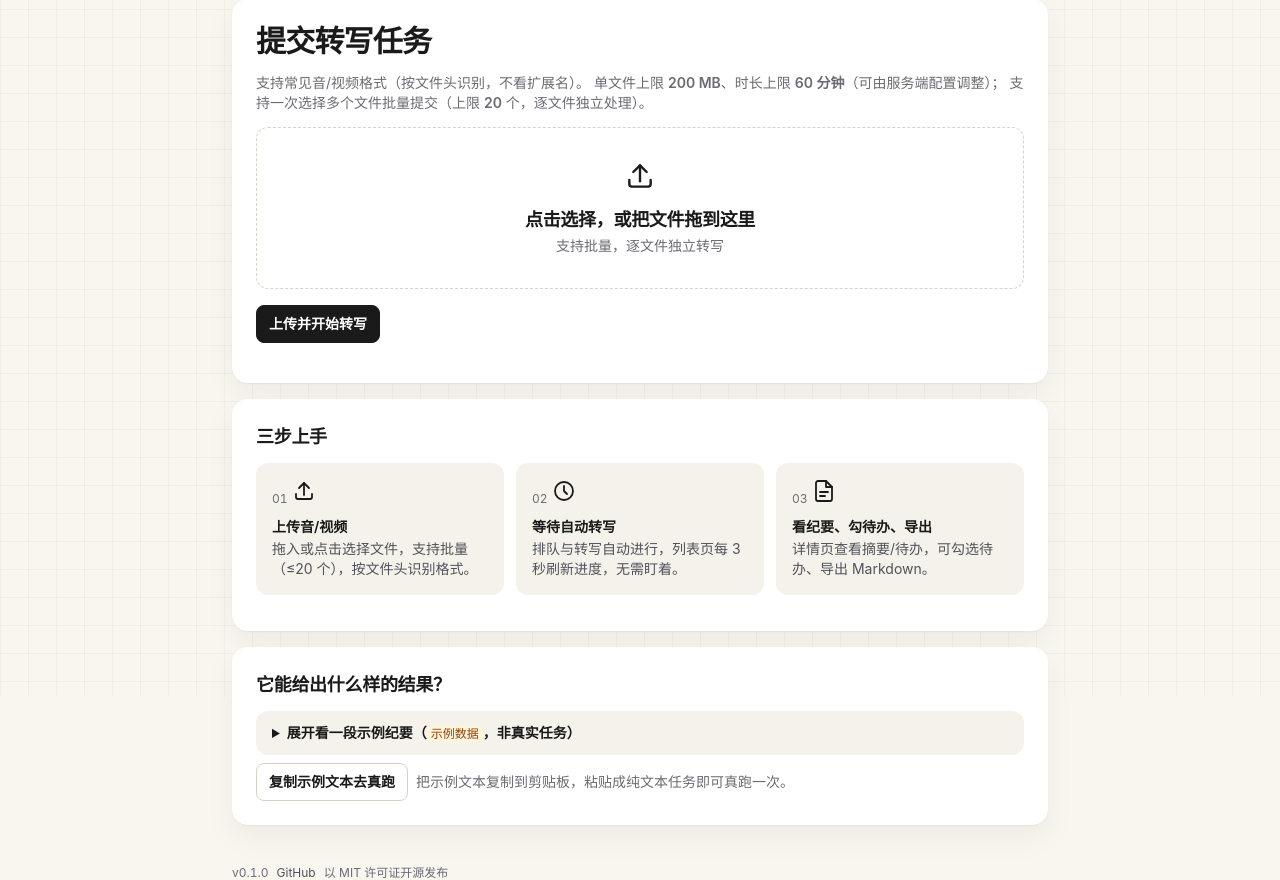
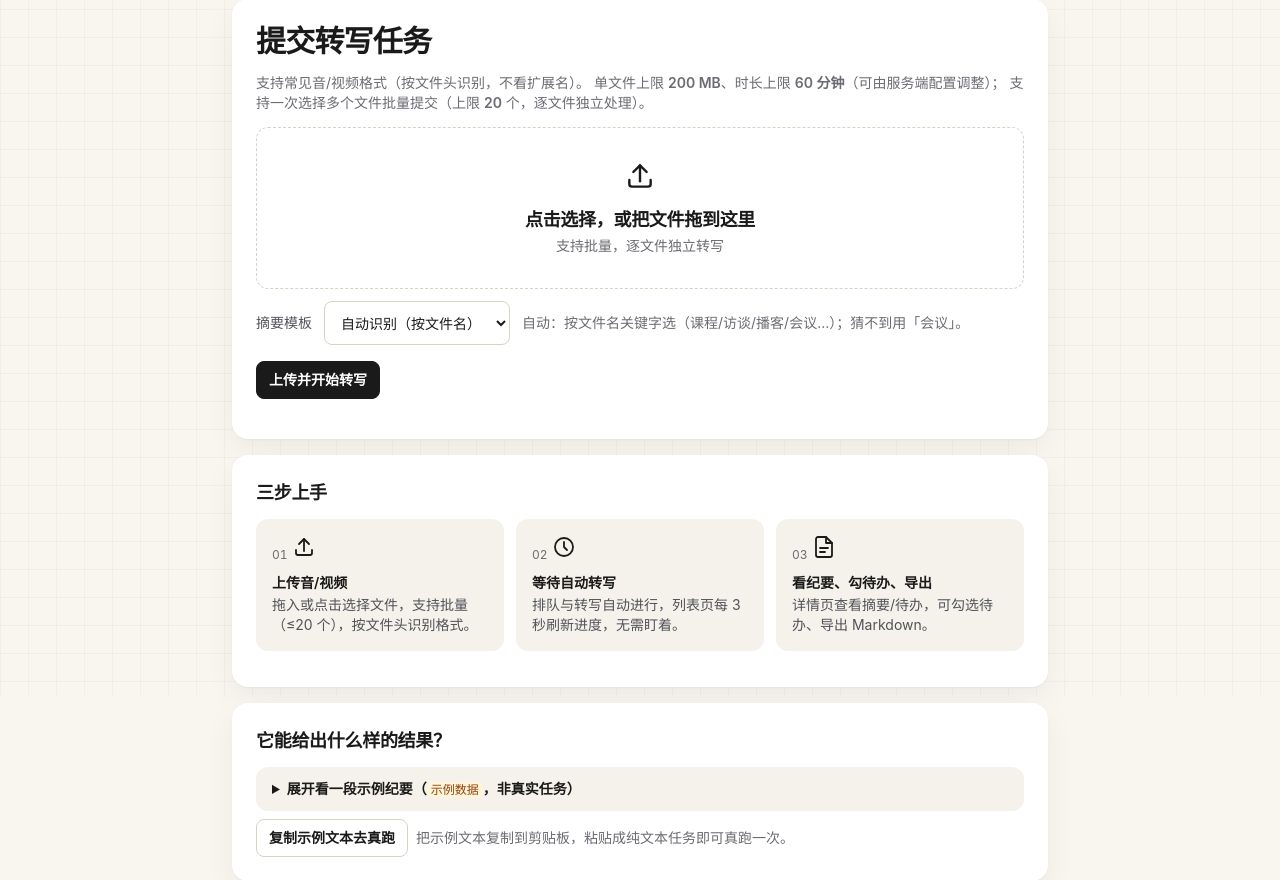
Before and after one commit to plus-Liang/meeting-notes, a web app: page /index.html in a window 1280 px wide. Shown: the part 103-983 px from the top of the page. Run offline with its HTML, style and script files only (its server is not run), Linux system fonts and the light colour scheme; data that the repository does not hold is empty; some of the project's set-up classes (security, data sources, template engines, error pages and the like) are left out, and stand-ins take their place; database files in the repository are not loaded.

Commit message:
feat(T4.22): 上传页模板选择器（D-119，纯前端把已有能力摆出来） - index.html 上传区与提交按钮之间加摘要模板选择：value='' 自动识别按文件名（默认选中，不传 template 字段后端行为一字不变）/meeting 会议/course 课程/interview 访谈/podcast 播客/shortvideo 短视频，旁挂 hint（自动按文件名关键字选、猜不到用会议）；提交两分支都补：单文件 form.append('template',v) 批量 batchForm.append('template',v) 仅当 v 非空（后端 T3.9 起就支持 template，网页此前从未传过→用户实际只能用默认 meeting），提交成功后保留当前选择（clearSelection 只清文件不清模板，连续上传同类不重选）；style.css 加 .tpl-pick 8 行最小样式（复用 --sp/--fs/--border/--surface/--ink token：横向 flex+flex-wrap、select 与输入框同观感边框/圆角/内边距/背景/字色、:focus-visible 焦点环、hint min-width 200px 窄屏整体换行、select min-height 44px 点按区足够）；不做模板预览/自定义提示词（T7.15）/不改后端契约/DB/不新增请求；0 配额 Playwright route 拦截三例断言全过：默认自动识别请求体无 template 字段、选课程单文件 template=course、选播客 2 文件批量 template=podcast；1280/390 溢出均 0、console/pageerror 0、键盘 Tab+方向键可改值、提交成功后选择保留；maintainability 0/0 exit 0；证据 D:/new/artifacts/T4.22/workbuddy/

```diff
--- a/app/src/main/resources/static/index.html
+++ b/app/src/main/resources/static/index.html
@@ -31,6 +31,18 @@
       <p class="drop-hint" id="dropHint">支持批量，逐文件独立转写</p>
       <input type="file" id="file" multiple style="display:none">
       <ul id="fileList" class="file-list" hidden></ul>
+    </div>
+    <div class="tpl-pick">
+      <label for="templateSelect">摘要模板</label>
+      <select id="templateSelect">
+        <option value="" selected>自动识别（按文件名）</option>
+        <option value="meeting">会议</option>
+        <option value="course">课程</option>
+        <option value="interview">访谈</option>
+        <option value="podcast">播客</option>
+        <option value="shortvideo">短视频</option>
+      </select>
+      <span class="hint">自动：按文件名关键字选（课程/访谈/播客/会议…）；猜不到用「会议」。</span>
     </div>
     <p><button id="submit">上传并开始转写</button></p>
     <p id="msg" class="hint" hidden></p>
@@ -108,6 +120,7 @@
   var MAX_BATCH_FILES = 20; /* 与服务端 BATCH_MAX_FILES 默认一致，仅前端提示，服务端仍是权威 */
   var btn = document.getElementById('submit');
   var fileInput = document.getElementById('file');
+  var templateSelect = document.getElementById('templateSelect'); /* T4.22（D-119）："" = 自动识别，不传 template 字段 */
   var dropZone = document.getElementById('dropZone');
   var dropTitle = document.getElementById('dropTitle');
   var dropHint = document.getElementById('dropHint');
@@ -327,6 +340,7 @@
     if (files.length === 1) {
       var form = new FormData();
       form.append('file', files[0]);
+      if (templateSelect.value) form.append('template', templateSelect.value); /* T4.22：显式选了模板才传 */
       apiFetch('api/v1/tasks', { method: 'POST', body: form }).then(function (resp) {
         return resp.json().then(function (data) { data.__httpStatus = resp.status; return data; });
       }).then(function (data) {
@@ -359,6 +373,7 @@
     show('info', '批量上传中…（共 ' + files.length + ' 个文件，大文件可能需要一些时间）');
     var batchForm = new FormData();
     files.forEach(function (f) { batchForm.append('files', f); });
+    if (templateSelect.value) batchForm.append('template', templateSelect.value); /* T4.22：显式选了模板才传 */
     apiFetch('api/v1/tasks/batch', { method: 'POST', body: batchForm }).then(function (resp) {
       return resp.json().then(function (data) { data.__httpStatus = resp.status; return data; });
     }).then(function (data) {
--- a/app/src/main/resources/static/style.css
+++ b/app/src/main/resources/static/style.css
@@ -305,6 +305,14 @@ a.btn-secondary:active { transform: scale(.98); }
 .file-remove:hover { color: var(--danger); background: var(--danger-tint); }
 .file-remove:focus-visible { outline: 2px solid var(--ink); outline-offset: 1px; }
 
+/* T4.22（D-119）：上传页模板选择器——只摆出后端已有能力，复用 token；390 宽 flex-wrap 换行不溢出 */
+.tpl-pick { display: flex; align-items: center; flex-wrap: wrap; gap: var(--sp-3) var(--sp-4); margin: var(--sp-4) 0 var(--sp-2); }
+.tpl-pick label { font-size: var(--fs-sm); line-height: var(--lh-sm); color: var(--ink-2); }
+.tpl-pick select { font-family: inherit; font-size: var(--fs-sm); line-height: var(--lh-sm); color: var(--ink); background: var(--surface); border: 1px solid var(--border-strong); border-radius: var(--r-md); padding: var(--sp-3) var(--sp-4); min-height: 44px; cursor: pointer; }
+.tpl-pick select:hover { border-color: var(--ink-3); }
+.tpl-pick select:focus-visible { outline: 2px solid var(--ink); outline-offset: 2px; }
+.tpl-pick .hint { flex: 1 1 auto; min-width: 200px; } /* 窄屏挤不下时整体换行，不横向溢出 */
+
 /* T4.21：删除操作危险样式（沿用 danger 变量，对比度与既有口径一致） */
 .btn-danger { background: var(--surface); color: var(--danger); border-color: var(--danger); }
 .btn-danger:hover { background: var(--danger-tint); color: var(--danger); }
```
